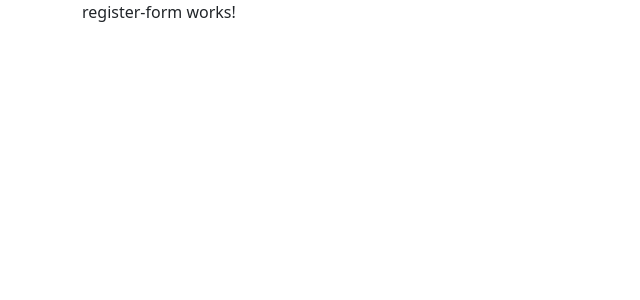
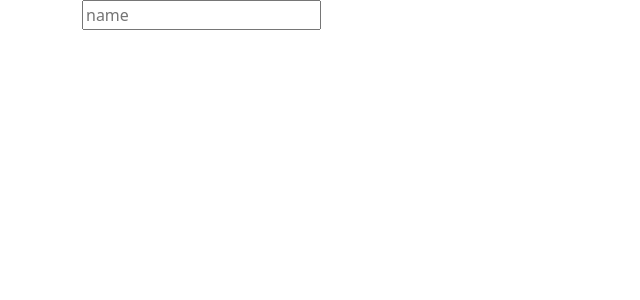
Before and after one commit to karthigayan95/angular-ivy-izvkoh, an Angular app: page /register in a window 1280 px wide. Shown: the top 300 px of the page, without its empty margins (0-640 px from the left). Built offline with nearby package versions, Linux system fonts and the light colour scheme.

Commit message:
2 files modified

```diff
--- a/src/app/register-form/register-form.component.html
+++ b/src/app/register-form/register-form.component.html
@@ -1,3 +1,2 @@
-<p>
-register-form works!
-</p>
+<input type="text" placeholder="name" [(ngModel)]="name" />
+<p>{{ name }}</p>
--- a/src/app/register-form/register-form.component.ts
+++ b/src/app/register-form/register-form.component.ts
@@ -3,13 +3,11 @@ import { Component, OnInit } from '@angular/core';
 @Component({
   selector: 'app-register-form',
   templateUrl: './register-form.component.html',
-  styleUrls: ['./register-form.component.css']
+  styleUrls: ['./register-form.component.css'],
 })
 export class RegisterFormComponent implements OnInit {
+  name: string = '';
+  constructor() {}
 
-  constructor() { }
-
-  ngOnInit() {
-  }
-
+  ngOnInit() {}
 }
```
